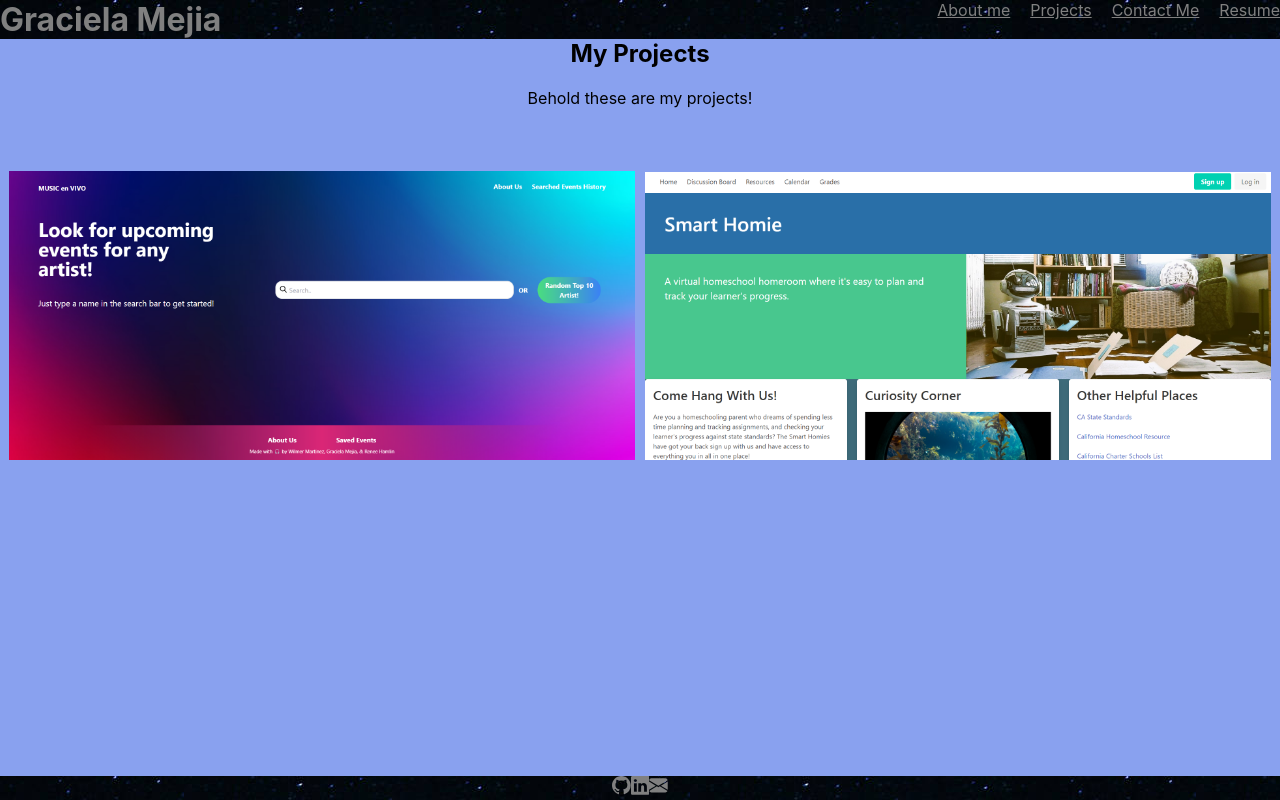
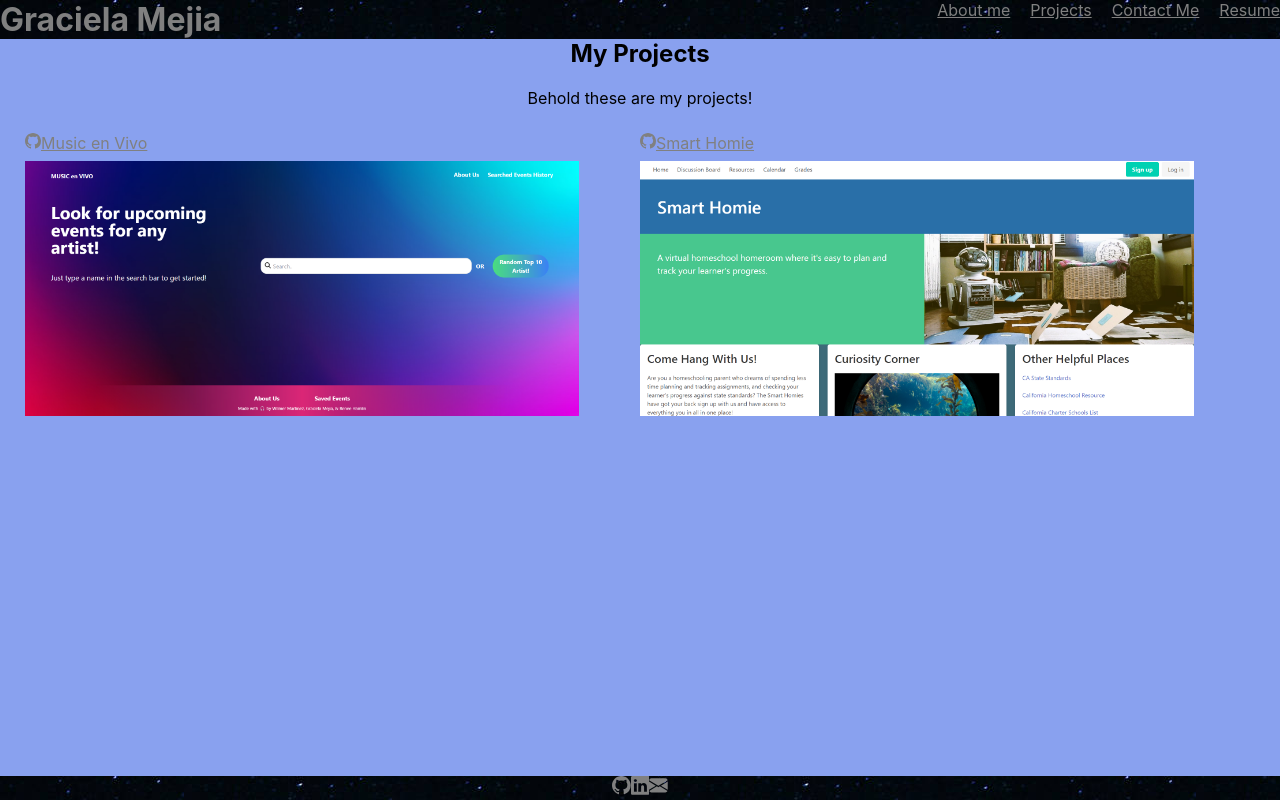
Before and after one commit to gmejia87/react-portfolio, a React (Create React App) app: page /projects in a window 1280 px wide. Built offline with nearby package versions, Linux system fonts and the light colour scheme.

Commit message:
update projects

```diff
--- a/src/components/Projects/index.js
+++ b/src/components/Projects/index.js
@@ -2,6 +2,7 @@ import React from "react";
 import "./projects.css";
 import musicenvivo from "../../assets/photos/musicenvivo.png";
 import smarthomie from "../../assets/photos/smarthomie.png";
+import { BsGithub } from "react-icons/bs";
 
 function Projects() {
   return (
@@ -12,9 +13,23 @@ function Projects() {
 
       <div className="row">
         <div class="column">
+          {/* music en vivo project */}
+          <a href="https://github.com/gmejia87/Music-en-Vivo">
+            <BsGithub />
+            Music en Vivo
+          </a>
+          <br />
           <a href="https://gmejia87.github.io/Music-en-Vivo/">
             <img src={musicenvivo} />
           </a>
+        </div>
+        <div class="column">
+          {/* smart homie project */}
+          <a href="https://github.com/gmejia87/smart-homie">
+            <BsGithub />
+            Smart Homie
+          </a>
+          <br />
           <a href="https://smart-homie.herokuapp.com/">
             <img src={smarthomie} />
           </a>
--- a/src/components/Projects/projects.css
+++ b/src/components/Projects/projects.css
@@ -7,21 +7,19 @@ p {
 .row {
   display: flex;
   flex-wrap: wrap;
-  padding: 25px 2px 4px 2px;
-  /* align-content: center; */
+  margin: auto;
+  padding: 25px 25px 25px 25px;
 }
 
 /* Create two equal columns that sits next to each other */
 .column {
   flex: 50%;
-  padding: 25px 2px 4px 2px;
+  /* padding: 0px 25px 0px 25px; */
 }
 
 .column img {
   margin-top: 8px;
-  padding: 5px 5px 5px 5px;
-  /* vertical-align: middle; */
-  width: 50%;
+  width: 90%;
 }
 
 .column img:hover {
```
